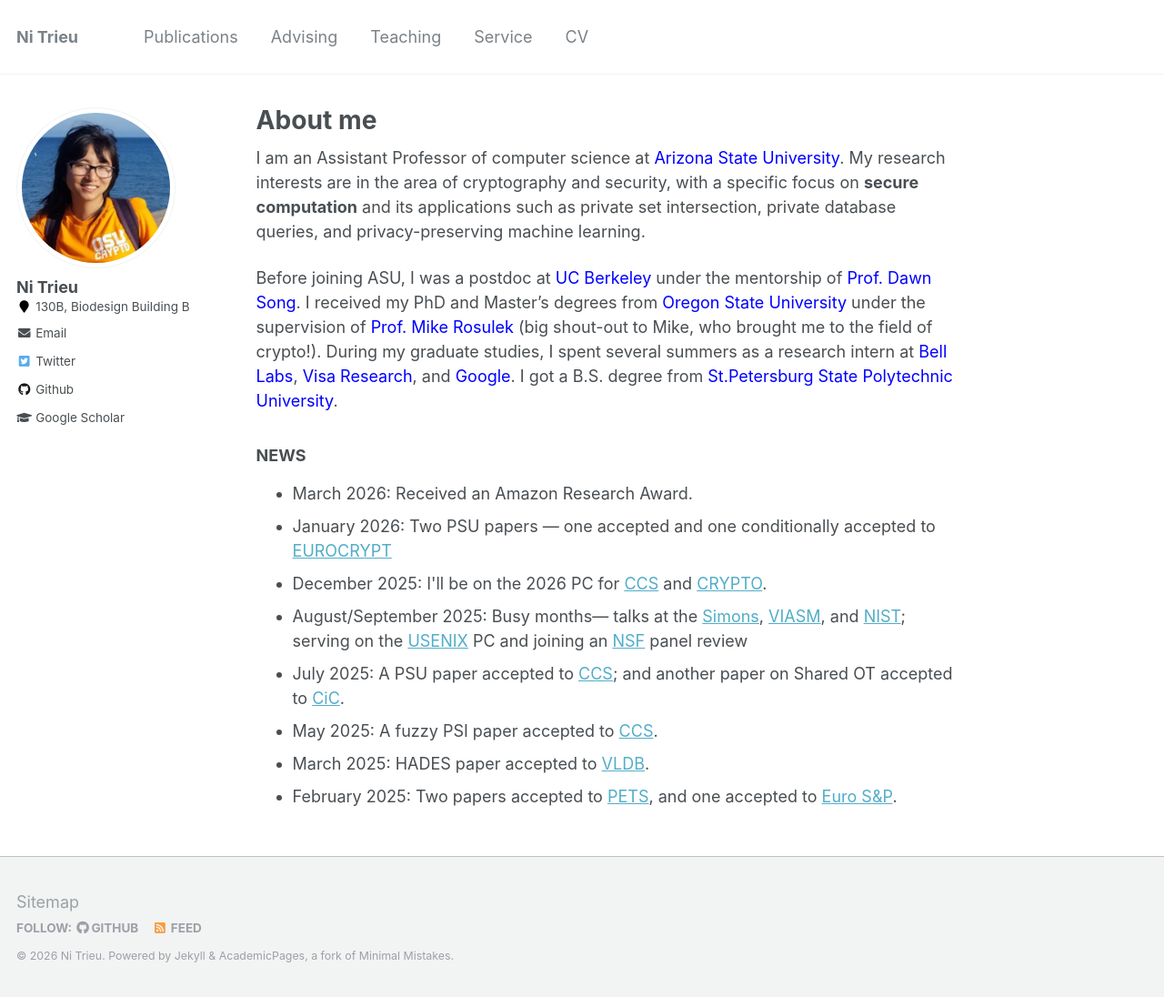
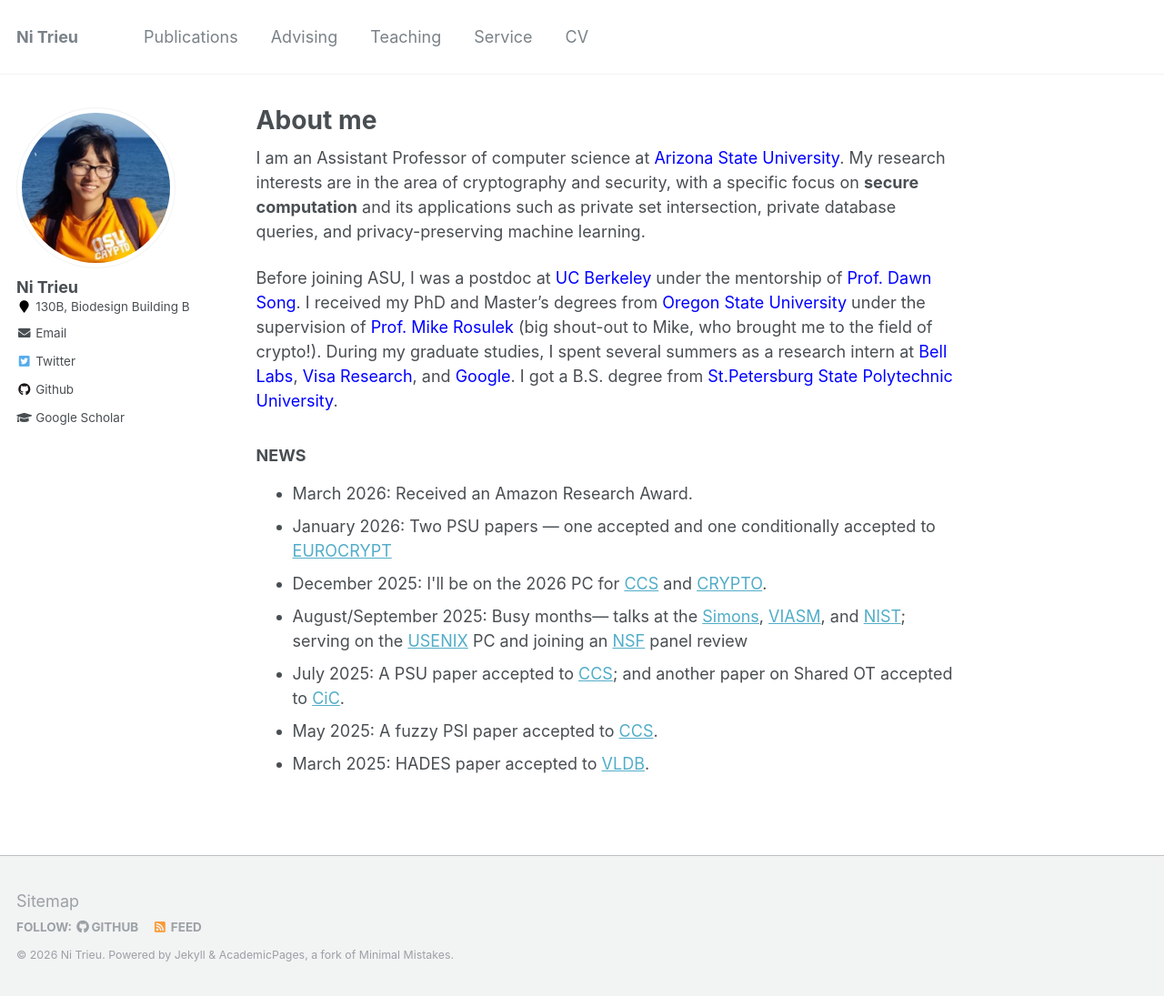
Before and after one commit to nitrieu/nitrieu.github.io, a Jekyll site: the page built from _pages/about.md, in a window 1280 px wide and 1096 px high. Shown: the whole window at 91% size. Built offline with Jekyll 4.4.1, drawn with Linux system fonts in a browser that asks for light colours.

Commit message:
Update about.md

```diff
--- a/_pages/about.md
+++ b/_pages/about.md
@@ -24,5 +24,5 @@ Before  joining  ASU,  I was a postdoc at <a href="https://berkeley.edu/" style=
   <li>July 2025: A PSU paper accepted to <a href="https://www.sigsac.org/ccs/CCS2025/">CCS</a>;  and another paper on Shared OT accepted to <a href="https://cic.iacr.org/">CiC</a>.</li>
     <li>May 2025: A fuzzy PSI paper accepted to <a href="https://www.sigsac.org/ccs/CCS2025/">CCS</a>.</li>
     <li>March 2025: HADES paper accepted to <a href="https://vldb.org/2025/">VLDB</a>.</li>
-    <li>February 2025: Two papers accepted to <a href="https://petsymposium.org/popets/2025/">PETS</a>, and one accepted to <a href="https://eurosp2025.ieee-security.org/">Euro S&P</a>.</li>
+
 </ul>
```
